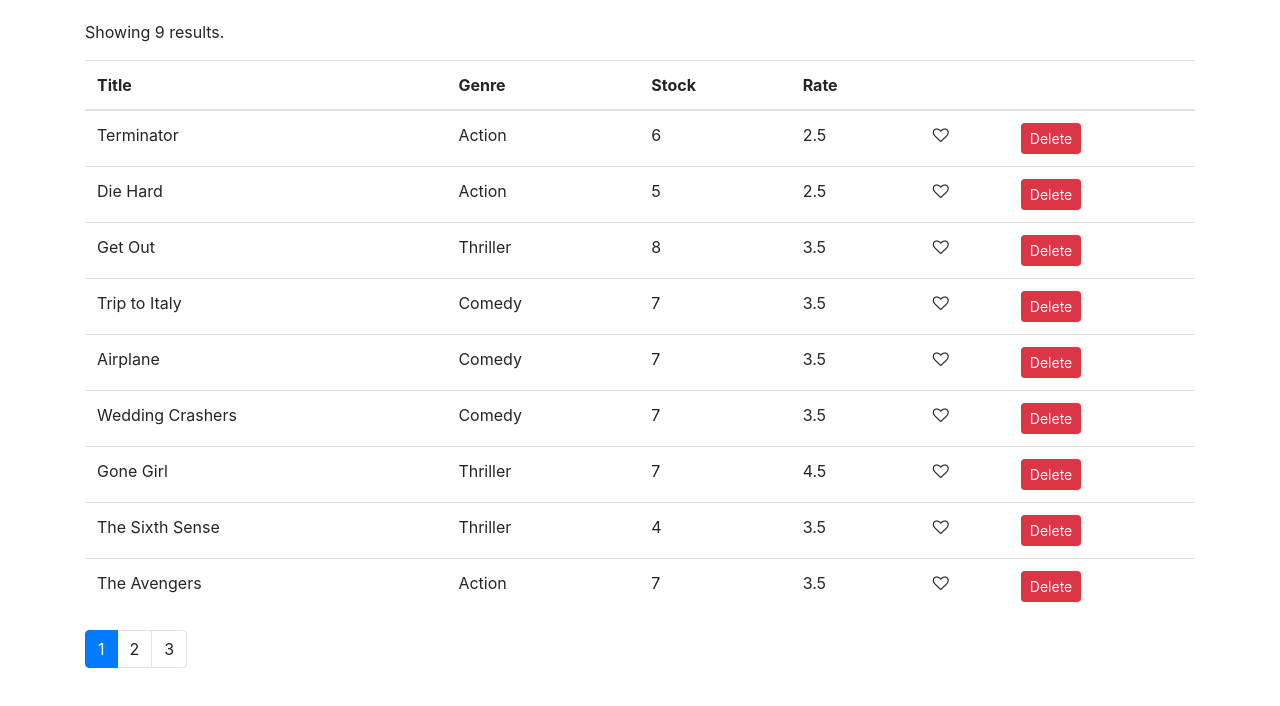
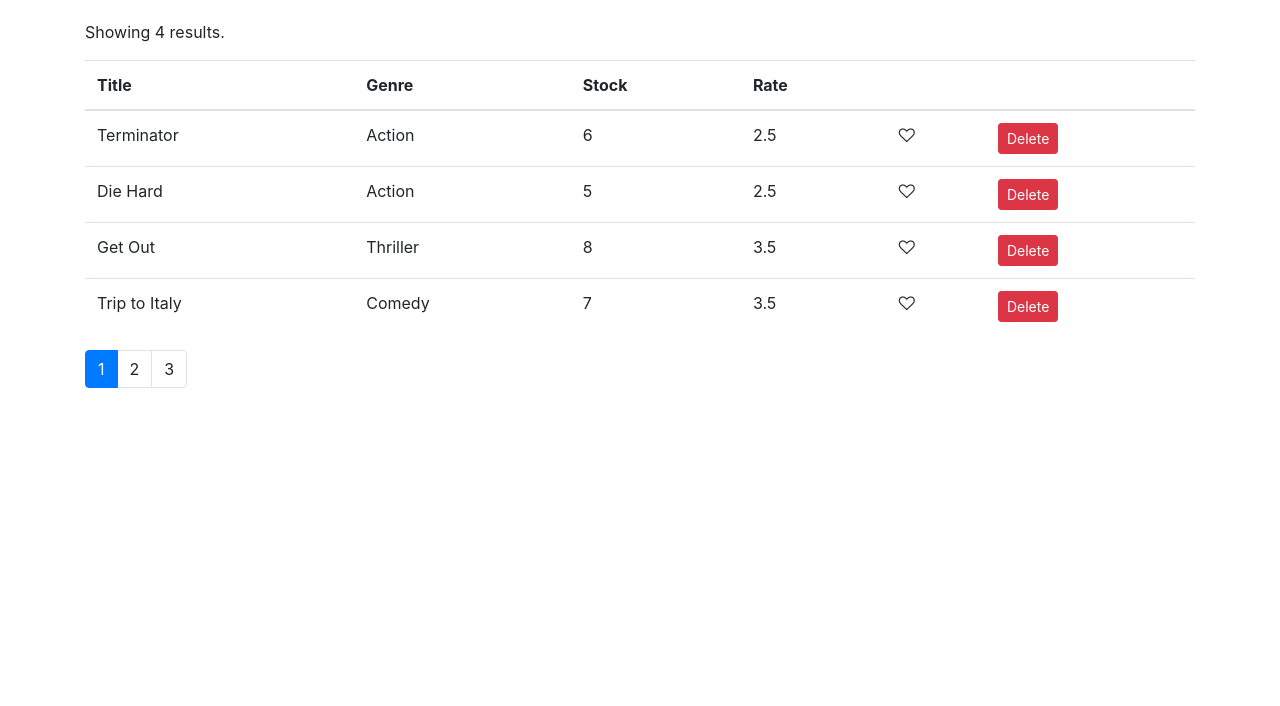
Before and after one commit to prateek951/Movie-Vid-App, a React (Create React App) app in the folder movievid/: page / in a window 1280 px wide. Shown: the top 706 px of the page. Built offline with nearby package versions, Linux system fonts and the light colour scheme.

Commit message:
pagination done with lodash

```diff
--- a/movievid/src/components/Movies.js
+++ b/movievid/src/components/Movies.js
@@ -2,6 +2,7 @@
 import { getMovies } from "../services/fakeMovieService";
 import Like from "./common/Like";
 import Pagination from "./common/Pagination";
+import { paginate } from "../utils/paginate";
 
 export default class Movies extends Component {
   state = {
@@ -37,9 +38,11 @@
     if (movies.length === 0) {
       return <h1>There are no movies in the database!</h1>;
     }
+    const movies_per_page = paginate(movies,currentPage,pageSize);
+
     return (
       <React.Fragment>
-        <p>Showing {movies.length} results.</p>
+        <p>Showing {movies_per_page.length} results.</p>
         <table className="table">
           <thead>
             <tr>
@@ -52,7 +55,7 @@
             </tr>
           </thead>
           <tbody>
-            {movies.map(movie => (
+            {movies_per_page.map(movie => (
               <tr key={movie._id}>
                 <td>{movie.title}</td>
                 <td>{movie.genre.name}</td>
--- /dev/null
+++ b/movievid/src/utils/paginate.js
@@ -0,0 +1,9 @@
+import _ from "lodash";
+
+export function paginate(items, pageNumber, pageSize) {
+  const startIndex = (pageNumber - 1) * pageSize;
+  return _(items)
+    .slice(startIndex)
+    .take(pageSize)
+    .value();
+}
```
